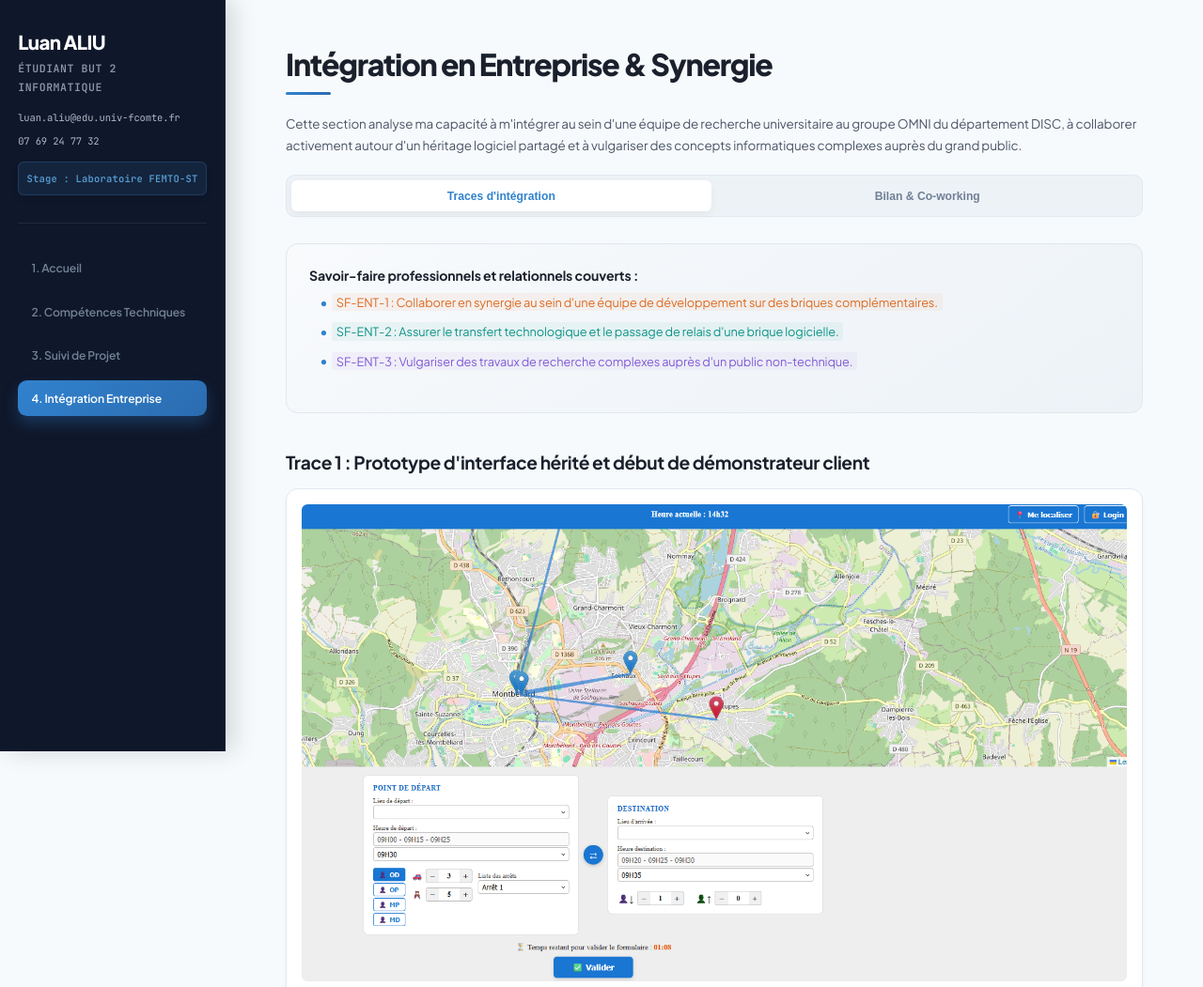
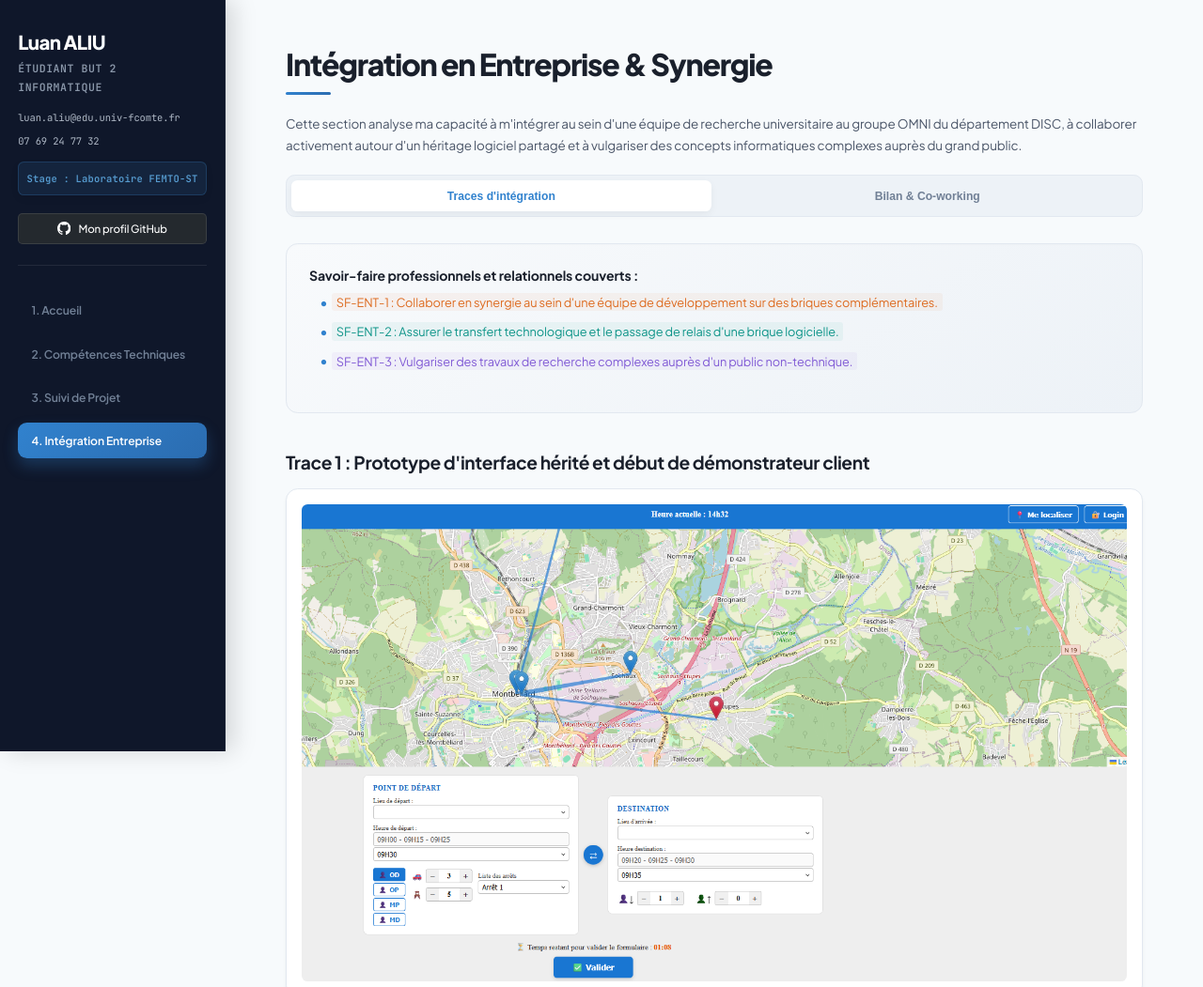
Before and after one commit to aliuluan/portfolio-stage-mucar, a plain HTML site: page entreprise.html in a window 1280 px wide. Shown: the top 1051 px of the page at 94% size. Drawn offline with Linux system fonts and the light colour scheme.

Commit message:
ajout lien github

```diff
--- a/css/style.css
+++ b/css/style.css
@@ -554,3 +554,36 @@
     /* Évite un saut visuel au chargement avec le Scroll Reveal */
     will-change: transform, opacity;
 }
+
+
+/* Bouton GitHub */
+.github-btn {
+    display: inline-flex;
+    align-items: center;
+    justify-content: center;
+    gap: 10px;
+    margin-top: 15px;
+    padding: 10px 16px;
+    background-color: #24292e;
+    color: #ffffff !important;
+    text-decoration: none;
+    font-size: 0.9rem;
+    font-weight: 500;
+    border-radius: 6px;
+    border: 1px solid rgba(255, 255, 255, 0.1);
+    transition: background-color 0.2s, transform 0.2s;
+    width: 100%;
+    box-sizing: border-box;
+}
+
+.github-btn:hover {
+    background-color: #1b1f23;
+    transform: translateY(-1px);
+}
+
+/* Icône SVG GitHub */
+.github-icon {
+    width: 18px;
+    height: 18px;
+    fill: currentColor;
+}
--- a/entreprise.html
+++ b/entreprise.html
@@ -15,6 +15,12 @@
             <p>luan.aliu@edu.univ-fcomte.fr</p>
             <p>07 69 24 77 32</p>
             <p class="lab-info">Stage : Laboratoire FEMTO-ST</p>
+            <a href="https://github.com/aliuluan" target="_blank" class="github-btn">
+                <svg viewBox="0 0 24 24" class="github-icon">
+                    <path d="M12 0c-6.626 0-12 5.373-12 12 0 5.302 3.438 9.8 8.207 11.387.599.111.793-.261.793-.577v-2.234c-3.338.726-4.033-1.416-4.033-1.416-.546-1.387-1.333-1.756-1.333-1.756-1.089-.745.083-.729.083-.729 1.205.084 1.839 1.237 1.839 1.237 1.07 1.834 2.807 1.304 3.492.997.107-.775.418-1.305.762-1.604-2.665-.305-5.467-1.334-5.467-5.931 0-1.311.469-2.381 1.236-3.221-.124-.303-.535-1.524.117-3.176 0 0 1.008-.322 3.301 1.23.957-.266 1.983-.399 3.003-.404 1.02.005 2.047.138 3.006.404 2.291-1.552 3.297-1.23 3.297-1.23.653 1.653.242 2.874.118 3.176.77.84 1.235 1.911 1.235 3.221 0 4.609-2.807 5.624-5.479 5.921.43.372.823 1.102.823 2.222v3.293c0 .319.192.694.801.576 4.765-1.589 8.199-6.086 8.199-11.386 0-6.627-5.373-12-12-12z"/>
+                </svg>
+                Mon profil GitHub
+            </a>
         </div>
         <nav class="main-nav">
             <a href="index.html" class="nav-link">1. Accueil</a>
```
Also changed, not shown: index.html (+6 -0 lines), projet.html (+6 -0 lines), technique.html (+6 -0 lines).
